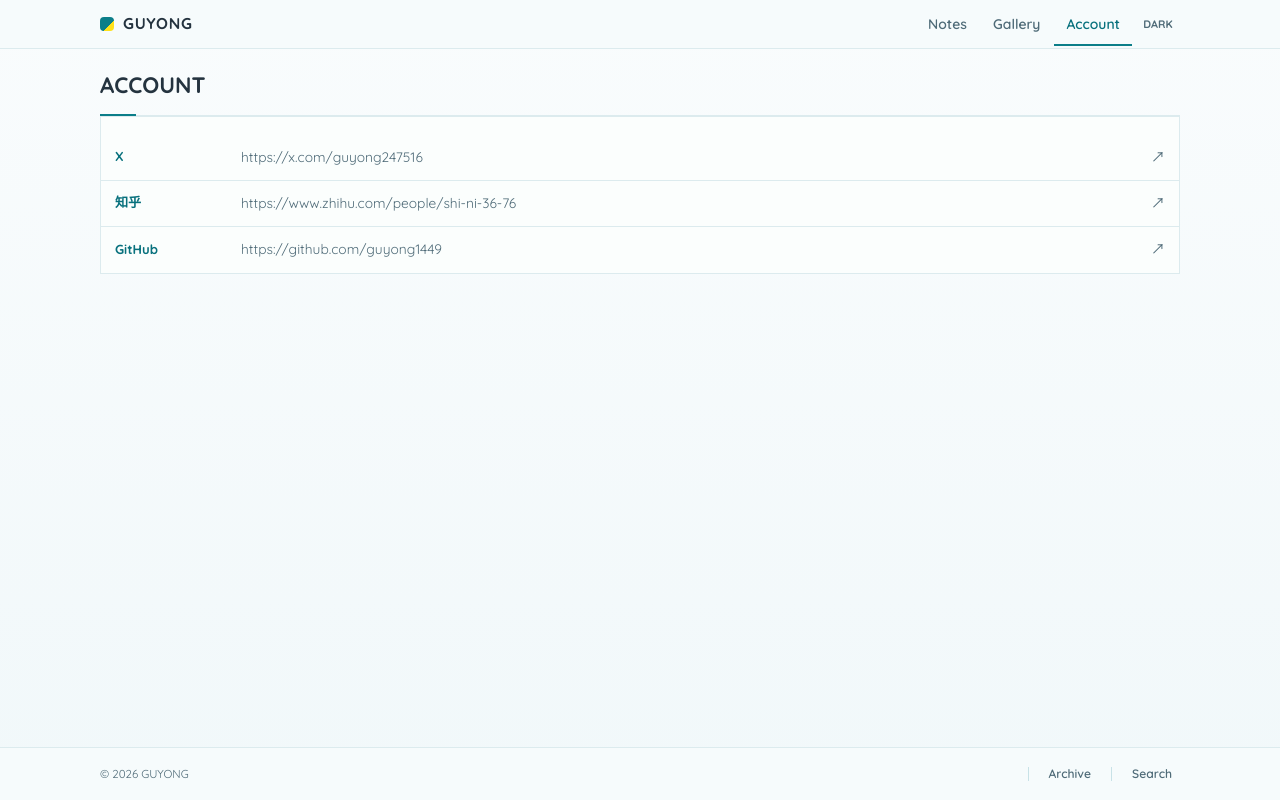
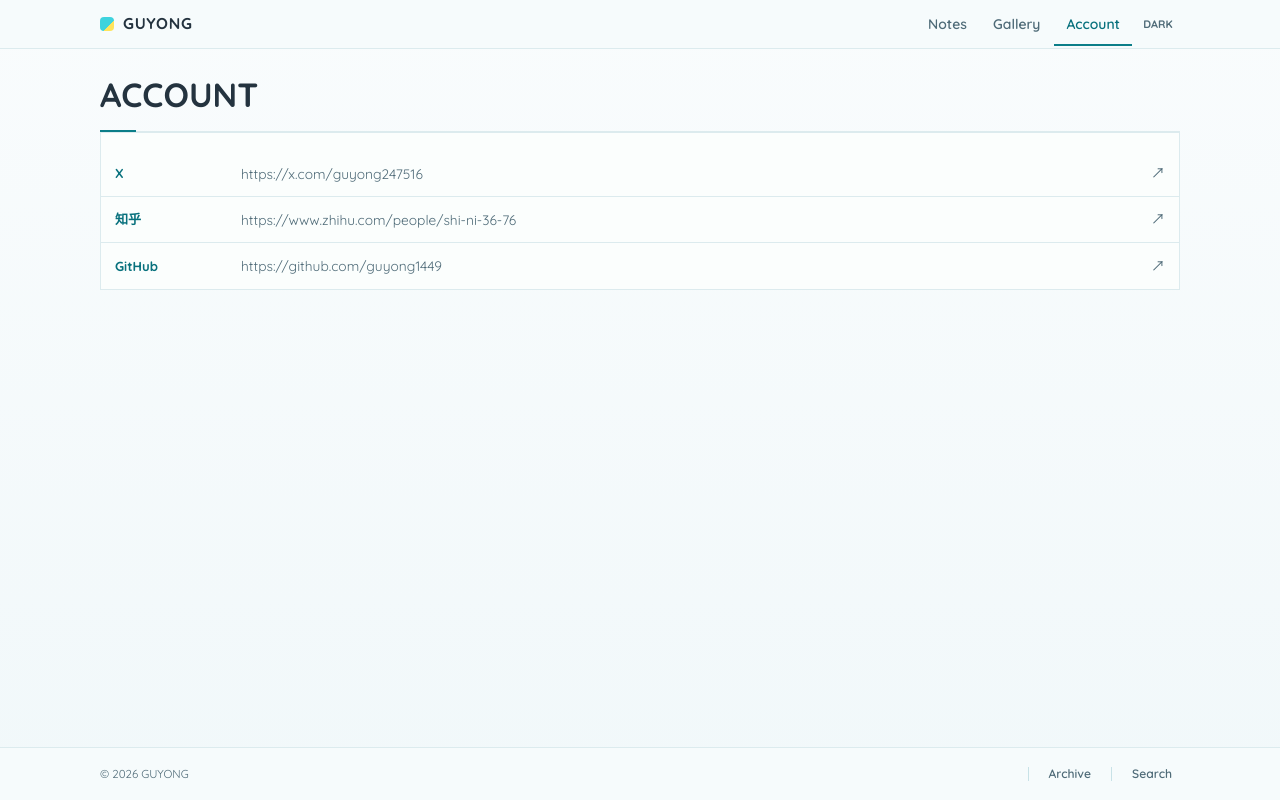
Before and after one commit to guyong1449/personal-site, a Next.js app in the folder apps/web/: page /account in a window 1280 px wide. Built offline with nearby package versions, Linux system fonts and the light colour scheme; no server answers; a small style sheet from the web is missing.

Commit message:
style: refine titles tags and brand mark

```diff
--- a/apps/web/src/app/globals.css
+++ b/apps/web/src/app/globals.css
@@ -19,11 +19,13 @@
   --accent-warm-soft: #f8f3d6;
   --hero-line-green: #16c85f;
   --hero-line-yellow: #ffe11a;
+  --brand-mark-cyan: #3ed3de;
+  --brand-mark-yellow: #ffe45c;
   --tag-bg: #ffffff;
   --tag-bg-hover: #fff7bd;
   --tag-bg-active: #fff2a3;
-  --tag-border: #806a00;
-  --tag-text: #735f00;
+  --tag-border: #f5dd4d;
+  --tag-text: #f5dd4d;
   --tag-text-hover: #24333f;
   --tag-text-active: #24333f;
   --header-bg: rgba(246, 251, 252, 0.94);
@@ -99,7 +101,7 @@ button, a { touch-action: manipulation; }
 .site-brand { display: inline-flex; align-items: center; gap: 9px; font-size: .98rem; font-weight: 700; letter-spacing: .05em; }
 .site-brand__mark {
   width: 14px; height: 14px; border-radius: 4px;
-  background: linear-gradient(135deg, var(--accent) 0 62%, var(--hero-line-yellow) 62% 100%);
+  background: linear-gradient(135deg, var(--brand-mark-cyan) 0 62%, var(--brand-mark-yellow) 62% 100%);
 }
 .site-header__end { display: flex; align-items: center; gap: 4px; }
 .site-nav { display: flex; align-items: center; gap: 2px; }
@@ -168,7 +170,7 @@ button, a { touch-action: manipulation; }
 /* Compact section heading + text links */
 .home-feed, .archive-page { padding-block: 20px 52px; }
 .section-heading { display: flex; margin-bottom: 12px; align-items: end; justify-content: space-between; }
-.section-heading h2 { margin: 0; font-size: 1.18rem; font-weight: 700; }
+.section-heading h2 { margin: 0; font-size: 1.77rem; font-weight: 700; }
 .text-link, .back-link {
   display: inline-flex; min-height: 44px; align-items: center; gap: 6px;
   font-size: .8rem; font-weight: 700; color: var(--accent-deep);
@@ -192,7 +194,7 @@ button, a { touch-action: manipulation; }
 .index-entry__number, .index-entry__arrow { display: none; }
 .index-entry__meta { display: none; }
 .index-entry__body { min-width: 0; }
-.index-entry__body h2 { margin: 0; font-size: .98rem; font-weight: 700; line-height: 1.45; }
+.index-entry__body h2 { margin: 0; font-size: 1.47rem; font-weight: 700; line-height: 1.45; }
 .index-entry__body > p {
   margin: 3px 0 0; color: var(--muted); font-size: .83rem; line-height: 1.6;
   display: -webkit-box; -webkit-line-clamp: 1; -webkit-box-orient: vertical; overflow: hidden;
@@ -208,15 +210,28 @@ button, a { touch-action: manipulation; }
 .article-header .tag-list a,
 .article-header .tag-list span,
 .tag-filter button {
+  position: relative; z-index: 0;
   display: inline-flex; min-height: 44px; align-items: center; justify-content: center;
-  padding: 4px 12px; border: 1px solid var(--tag-border);
-  background: var(--tag-bg); color: var(--tag-text);
-  font-family: inherit; font-size: .78rem; font-weight: 600; line-height: 1.2;
+  border: 0; border-radius: 6px; padding: 0 7px;
+  background: transparent; color: var(--tag-text);
+  font-family: inherit; font-size: .72rem; font-weight: 600; line-height: 1.2;
   transition: border-color 200ms ease-out, background 200ms ease-out, color 200ms ease-out;
+}
+.article-header .tag-list a::before,
+.article-header .tag-list span::before,
+.tag-filter button::before {
+  content: ""; position: absolute; inset: 10px 0; z-index: -1;
+  border: 1px solid var(--tag-border); border-radius: 6px;
+  background: var(--tag-bg);
+  transition: border-color 200ms ease-out, background 200ms ease-out;
 }
 .article-header .tag-list a:hover,
 .article-header .tag-list a:focus-visible {
-  background: var(--tag-bg-hover); color: var(--tag-text-hover); border-color: var(--tag-border);
+  color: var(--tag-text-hover);
+}
+.article-header .tag-list a:hover::before,
+.article-header .tag-list a:focus-visible::before {
+  border-color: var(--tag-border); background: var(--tag-bg-hover);
 }
 
 /* Tag filter chips */
@@ -224,8 +239,12 @@ button, a { touch-action: manipulation; }
 .tag-filter button {
   cursor: pointer;
 }
-.tag-filter button:hover { border-color: var(--tag-border); background: var(--tag-bg-hover); color: var(--tag-text-hover); }
-.tag-filter button.is-active { border-color: var(--tag-border); background: var(--tag-bg-active); color: var(--tag-text-active); }
+.tag-filter button:hover,
+.tag-filter button:focus-visible { color: var(--tag-text-hover); }
+.tag-filter button:hover::before,
+.tag-filter button:focus-visible::before { border-color: var(--tag-border); background: var(--tag-bg-hover); }
+.tag-filter button.is-active { color: var(--tag-text-active); }
+.tag-filter button.is-active::before { border-color: var(--tag-border); background: var(--tag-bg-active); }
 
 /* Prev / next post navigation */
 .post-nav { display: grid; grid-template-columns: 1fr 1fr; gap: 14px; margin-top: 34px; }
@@ -358,7 +377,7 @@ mark { background: var(--accent-warm-soft); color: inherit; padding: 0 2px; }
   background: var(--accent);
 }
 .archive-header--notes::after { width: 72px; }
-.archive-header h1 { margin: 0; font-size: 1.4rem; font-weight: 700; }
+.archive-header h1 { margin: 0; font-size: 2.1rem; font-weight: 700; }
 .archive-header > p:not(.eyebrow) { margin: 0; color: var(--muted); font-size: .86rem; }
 .archive-header .eyebrow { display: none; }
 .archive-page > section { padding-top: 18px; }
@@ -384,7 +403,7 @@ mark { background: var(--accent-warm-soft); color: inherit; padding: 0 2px; }
 /* Article detail */
 .article-page { max-width: 800px; }
 .article-header { border-bottom: 1px solid var(--line); padding-bottom: 14px; }
-.article-header h1 { margin: 0; font-size: clamp(1.45rem, 3vw, 2rem); font-weight: 700; line-height: 1.3; }
+.article-header h1 { margin: 0; font-size: clamp(2.175rem, 4.5vw, 3rem); font-weight: 700; line-height: 1.3; }
 [data-theme="dark"] .article-header h1 { color: #c9dae4; }
 .article-header__summary { margin: 8px 0 0; color: var(--muted); line-height: 1.75; font-size: .92rem; }
 .article-cover {
```
Also changed, not shown: 1 other file (tests, documents, lock files or other folders).
